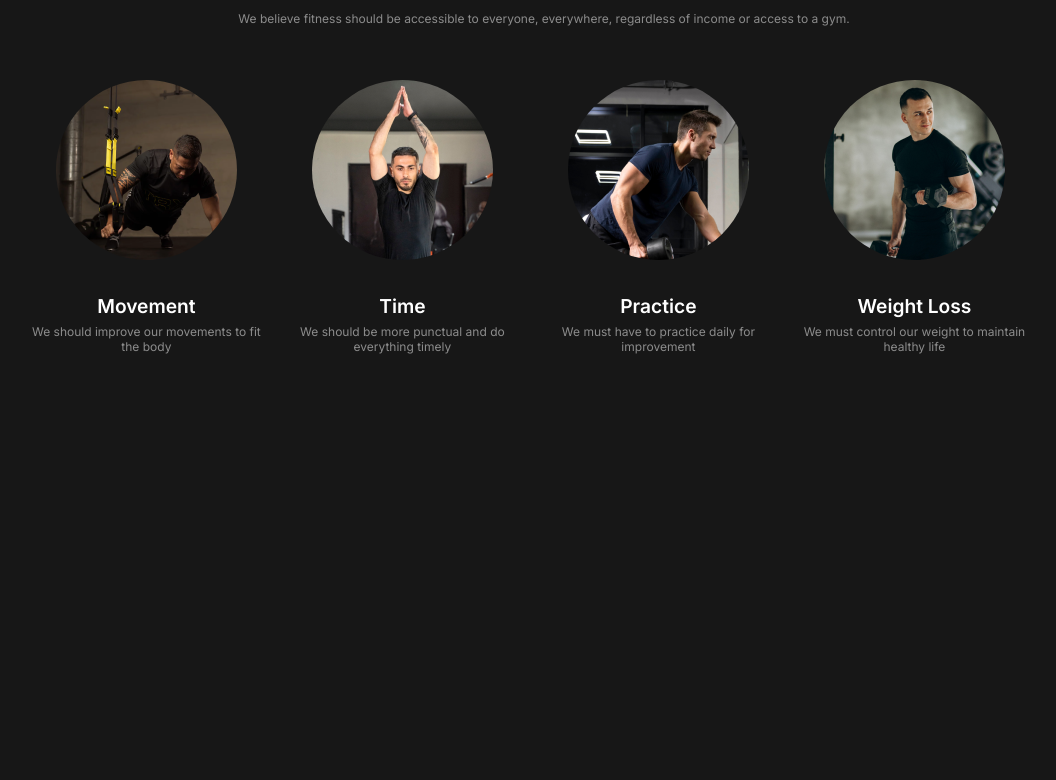
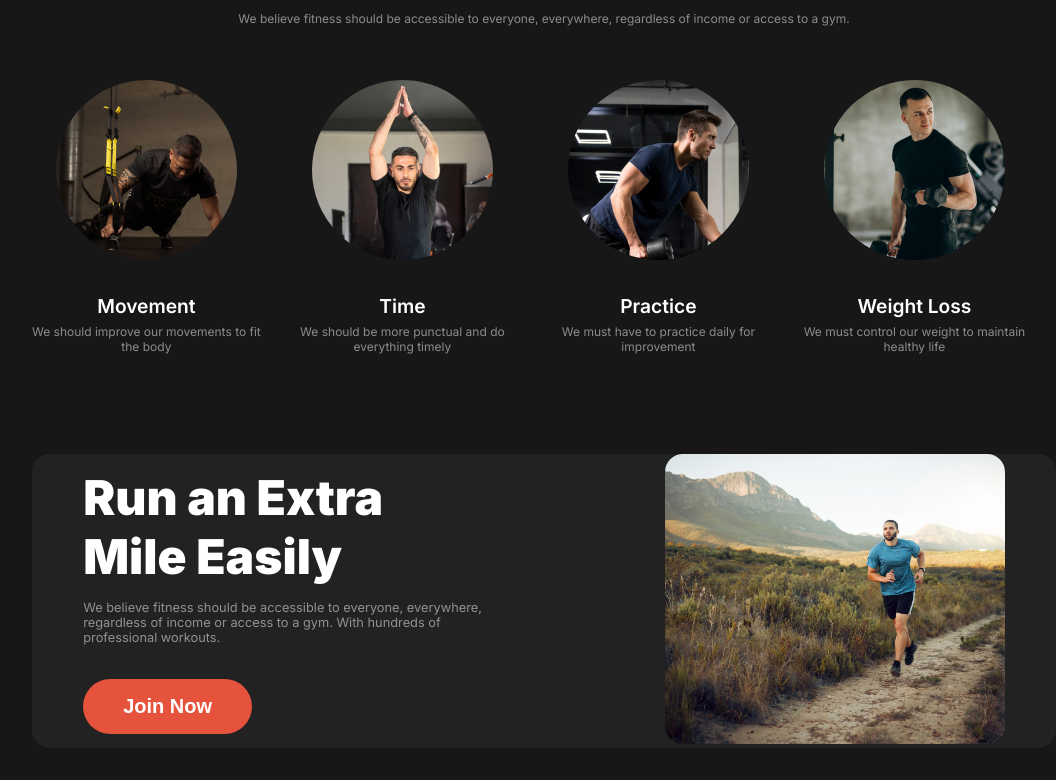
Before and after one commit to Khadiza13/Fitness_web, a plain HTML site: page index.html in a window 1280 px wide. Shown: the part 894-1674 px from the top of the page, without its empty margins (96-1152 px from the left). Before the commit the page ends 1348 px from the top, so only its background shows below. Drawn offline with Linux system fonts and the light colour scheme.

Commit message:
Another section added

```diff
--- a/index.html
+++ b/index.html
@@ -27,7 +27,7 @@
                     <h2>Get body in <span class="shape">shape</span> & stay healthy</h2>
                     <p>A huge selection of health and fitness content, healthy recipes
                         and transformation stories to help you get fit and stay fit!</p>
-                    <button class="btn-2 back">Join Club Now!</button>
+                    <button class="btn-2 back">Join Now!</button>
                     <button class="btn-2">Download App</button>
                 </div>
                 <div class="banner-img">
@@ -77,5 +77,17 @@
             </div>
         </div>
     </section>
+    <section class="run">
+        <div class="run-container">
+            <div class="run-text">
+                <p class="run-title">Run an Extra <br>Mile Easily</p>
+                <p class="run-des">We believe fitness should be accessible to everyone, everywhere, regardless of income or access to a gym. With hundreds of professional workouts.</p>
+                <button class="btn-2 back">Join Now</button>
+            </div>
+            <div class="run-img">
+                <img src="./images/run.jpg">
+            </div>
+        </div>
+    </section>
 </body>
 </html>
--- a/style.css
+++ b/style.css
@@ -81,7 +81,7 @@ body {
 }
 .banner-text p {
   color: rgba(255, 255, 255, 0.5);
-  min-width: 32.5rem;
+  max-width: 32.5rem;
   font-size: 1rem;
   font-weight: 400;
   letter-spacing: 0.5px;
@@ -216,6 +216,41 @@ body {
   text-align: center;
 }
 
+/* Run section */
+.run {
+  border-radius: 18px;
+  background: rgb(34, 34, 34);
+}
+.run-container {
+  width: 90%;
+  margin: 1.8rem auto;
+  display: flex;
+  justify-content: space-between;
+  align-items: center;
+  gap: 50px;
+}
+.run-title {
+  color: white;
+  font-size: 3rem;
+  font-weight: 900;
+  text-align: left;
+  margin-bottom: 14px;
+}
+.run-des {
+  color: rgba(255, 255, 255, 0.5);
+  max-width: 27rem;
+  font-size: 0.8rem;
+  font-weight: 400;
+  text-align: left;
+  margin-bottom: 34px;
+}
+.run-img img {
+  width: 340px;
+  height: 290px;
+  object-fit: cover;
+  border-radius: 18px;
+}
+
 /* Responsive */
 @media screen and (max-width: 576px) {
   .navbar-items {
@@ -232,10 +267,11 @@ body {
     flex-direction: column;
     justify-content: flex-start;
     align-items: flex-start;
+    margin-bottom: 0;
   }
-  .banner-text h2,
-  .banner-text p {
-    max-width: 80%;
+  .btn-2 {
+    font-size: 1rem;
+    padding: 16px 20px;
   }
   #badge1 {
     left: 198.2px;
@@ -252,4 +288,7 @@ body {
     grid-template-columns: repeat(1, 1fr);
     justify-items: center;
   }
+  .run-container {
+    flex-direction: column;
+  }
 }
```
